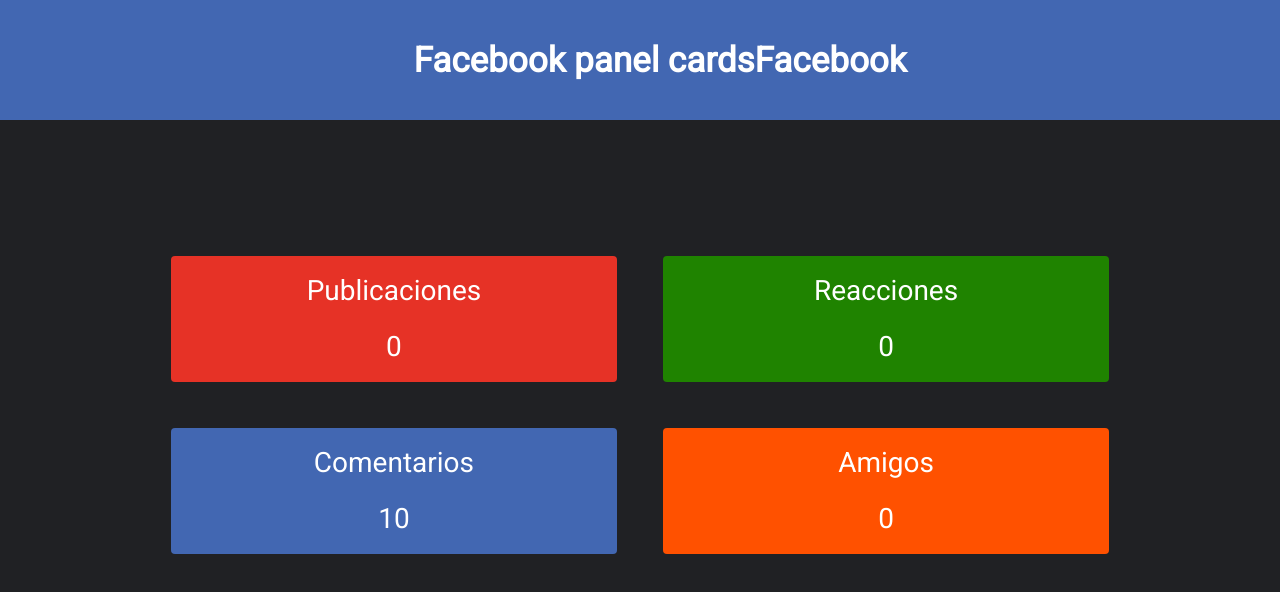
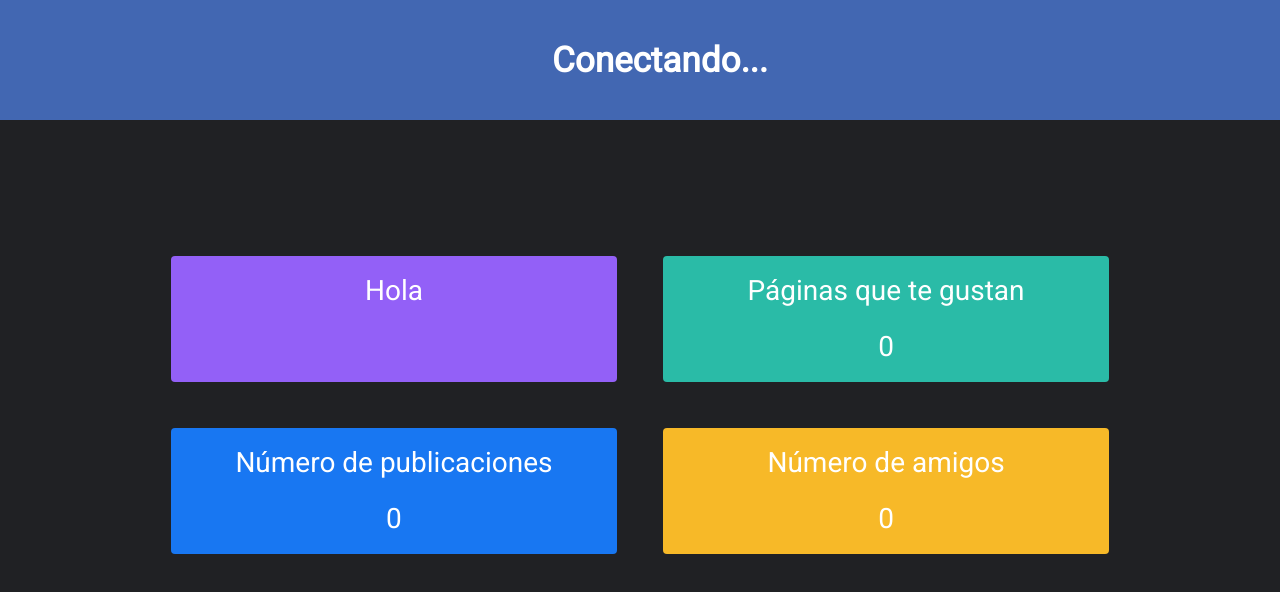
Before and after one commit to JorgeR-Code/cardsFacebook, an Angular app: page / in a window 1280 px wide. Shown: the top 592 px of the page. Built offline with nearby package versions, Linux system fonts and the light colour scheme.

Commit message:
style changed

```diff
--- a/src/app/app.component.html
+++ b/src/app/app.component.html
@@ -1,29 +1,29 @@
 <div class="top">
   <img src="" alt="">
   <span>
-    Facebook panel {{title}}
+    {{title}}
   </span>
 </div>
 
 <div class="content">
   <div class="card-container">
     <div class="card1">
-      <span>Publicaciones</span>
-      <span>{{posts}}</span>
+      <span>Hola</span>
+      <span>{{name}}</span>
 
     </div>
     <div class="card2">
-      <span>Reacciones</span>
+      <span>Páginas que te gustan</span>
       <span>{{likes}}</span>
 
     </div>
     <div class="card3">
-      <span>Comentarios</span>
-      <span>10</span>
+      <span>Número de publicaciones</span>
+      <span>{{posts}}</span>
 
     </div>
     <div class="card4">
-      <span>Amigos</span>
+      <span>Número de amigos</span>
       <span>{{friends}}</span>
 
     </div>
--- a/src/app/app.component.scss
+++ b/src/app/app.component.scss
@@ -43,21 +43,21 @@
 
 @mixin cardsFormat {
 .card1{
-  background-color: rgb(230, 50, 38);
+  background-color: #9360F7;
   @include cards();
 }
 .card2{
-  background-color: rgb(31, 131, 0);
+  background-color: #2ABBA7;
   @include cards();
 
 }
 .card3{
-  background-color: rgb(66 ,103 ,178);
+  background-color: #1877F2;
   @include cards();
 
 }
 .card4{
-  background-color: rgb(255, 81, 0);
+  background-color: #F7B928;
   @include cards();
 
 }
@@ -118,6 +118,10 @@
       @include hover();
 
     }
+
+    .card-container{
+      font-size: 0.6rem;
+    }
 }
 
 
--- a/src/app/app.component.ts
+++ b/src/app/app.component.ts
@@ -2,7 +2,6 @@
 import { UserDataService } from './user-data.service';
 
 
-declare var FB: any;
 
 @Component({
   selector: 'app-root',
@@ -11,12 +10,12 @@
 })
 export class AppComponent implements OnInit{
 
-  title = 'cardsFacebook';
+  title = 'Conectando...';
   datosList: any = [];
+  name: string = " ";
   friends: number = 0;
   likes: number = 0;
   posts: number = 0;
-  comments: number = 10;
   token: any;
   loged: boolean = false;
 
@@ -27,48 +26,21 @@
 
     _datosService.datosList1.subscribe(d => {
       this.zone.run(() => {
+
       this.datosList = d;
+      this.title = "Facebook App";
+      this.name = this.datosList.name;
       this.friends = this.datosList.friends.summary.total_count;
       this.likes = this.datosList.likes.data.length;
       this.posts = this.datosList.posts.data.length;
-      console.log(this.friends);
-
       });
     });
 
   }
 
+  ngOnInit(): void{
 
-
-
-
-
-
-
-login() {
-    FB.login((response:any) =>{
-        this.loged = true;
-        this.token = response;
-    }, {});
-}
-me() {
-
-      FB.api(
-            '/me',
-            'GET',
-            {"fields":"id,name,likes,posts,friends"},(responseA: any) => {
-              this.datosList = responseA;
-              this.friends = this.datosList.friends.summary.total_count;
-              this.likes = this.datosList.likes.data.length;
-              this.posts = this.datosList.posts.data.length;
-              console.log(this.friends);
-
-            }
-          );
-}
-    ngOnInit(): void{
-
-    }
+  }
 
 
 }
--- a/src/app/user-data.service.ts
+++ b/src/app/user-data.service.ts
@@ -47,8 +47,18 @@
           // },5000);
           } else {
 
+            FB.login(() =>{
+              FB.api(
+                '/me',
+                'GET',
+                {"fields":"id,name,likes,posts,friends"},(responseA: any):void =>{
+
+                  pasaDatos(responseA);
+
+                }
+              );
+            });
             console.log('no connected');
-
           }
 
     });
```
